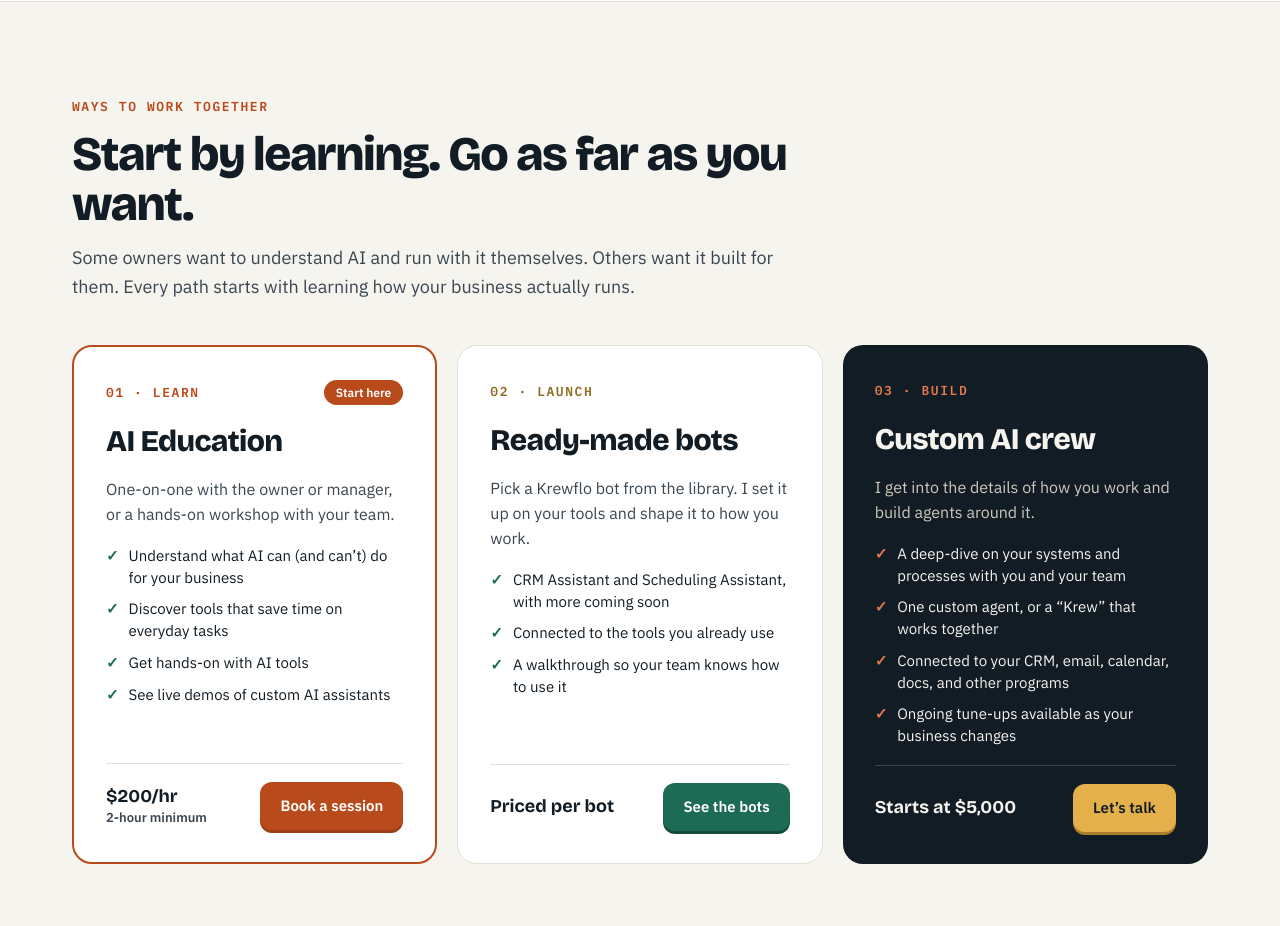
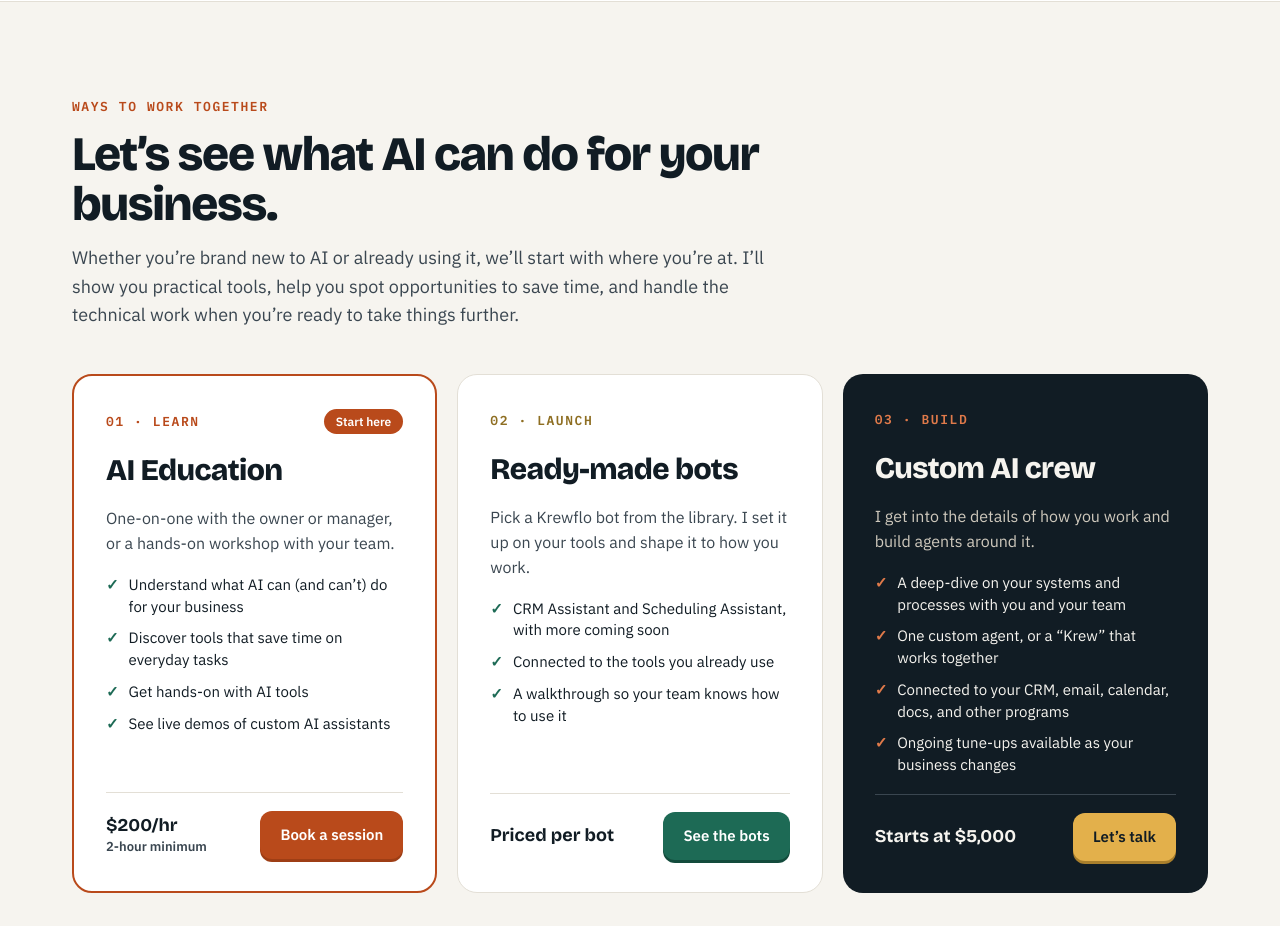
Before and after one commit to epthinks-art/krewflo, a plain HTML site: page index.html in a window 1280 px wide. Shown: the part 1960-2886 px from the top of the page. Drawn offline with nearby package versions, Linux system fonts and the light colour scheme.

Commit message:
Ways section heading and intro

```diff
--- a/index.html
+++ b/index.html
@@ -809,8 +809,8 @@ html.js-ready .reveal.is-in { opacity: 1; translate: 0; }
 <section id="ways">
   <div class="ways-intro">
     <div class="eyebrow">WAYS TO WORK TOGETHER</div>
-    <h2>Start by learning. Go as far as you want.</h2>
-    <p>Some owners want to understand AI and run with it themselves. Others want it built for them. Every path starts with learning how your business actually runs.</p>
+    <h2>Let’s see what AI can do for your business.</h2>
+    <p>Whether you’re brand new to AI or already using it, we’ll start with where you’re at. I’ll show you practical tools, help you spot opportunities to save time, and handle the technical work when you’re ready to take things further.</p>
   </div>
   <div class="ways-grid">
     <div class="way way-learn">
```
